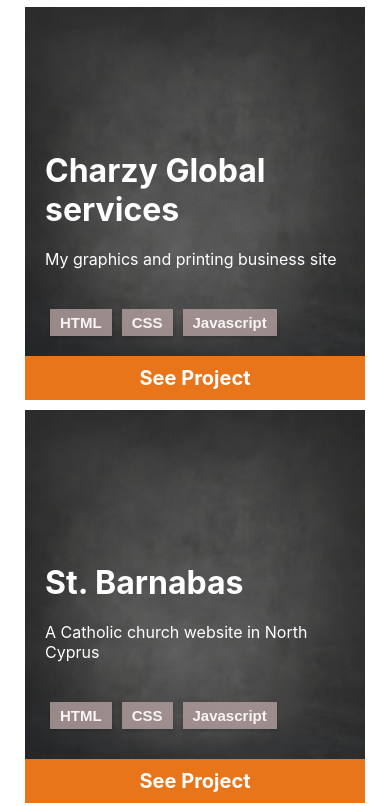
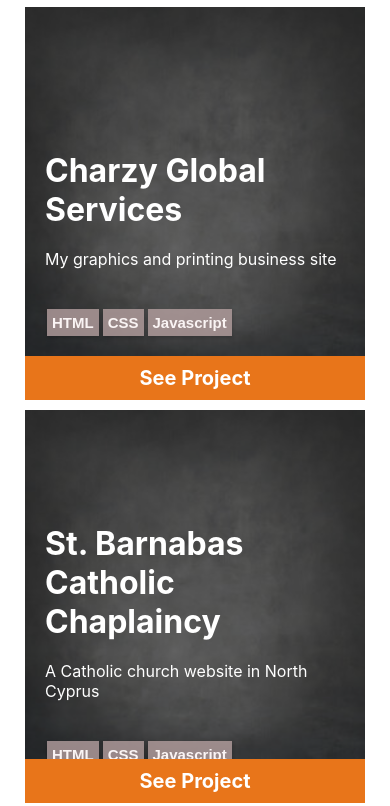
Before and after one commit to Charzy-1/My-Portfolio-Website, a website: page index.html in a window 390 px wide. Shown: the part 2887-3693 px from the top of the page. Drawn offline with Linux system fonts and the light colour scheme.

Commit message:
I made my project boxes dynamic for my future work

```diff
--- a/index.html
+++ b/index.html
@@ -107,7 +107,7 @@
           <div class="project-box">
             <a href="#">
               <div class="project-content">
-                <h1>Charzy Global services</h1>
+                <h1>Charzy Global Services</h1>
                 <p>My graphics and printing business site</p>
                 <div class="button-container">
                   <button class="skill-button">HTML</button>
@@ -122,7 +122,7 @@
           <div class="project-box">
             <a href="#">
               <div class="project-content">
-                <h1>St. Barnabas</h1>
+                <h1>St. Barnabas Catholic Chaplaincy</h1>
                 <p>A Catholic church website in North Cyprus </p>
                 <div class="button-container">
                   <button class="skill-button">HTML</button>
--- a/styles.css
+++ b/styles.css
@@ -167,6 +167,7 @@ a:hover {
   .project-container {
     padding: 30px 70px 70px 70px;
   }
+
 
   .work-section {
     display: flex;
@@ -406,6 +407,7 @@ a:hover {
   .skill-button:hover {
     background-color: rgba(255, 255, 255, 1); /* Change button background color slightly on hover (optional) */
   }
+
 }
 
 @media (max-width: 1280px) {
@@ -856,6 +858,33 @@ a:hover {
   #paragraph {
     line-height: 40px;
   }
+
+  .project-content h1 {
+    padding-bottom: 20px;
+    padding-top: 80px;
+  }
+
+  .project-box:hover .project-content {
+    opacity: 0; /* Disappear on hover */
+  }
+
+  .button-container {
+    display: flex; /* Buttons displayed horizontally */
+    margin-top: 10px; /* Add some space between buttons and content */
+    padding-top: 30px;
+  }
+
+  /* Style for the buttons */
+  .skill-button {
+    background-color: rgba(180, 159, 159, 0.8); /* Transparent white background */
+    border: none;
+    color: rgb(250, 244, 244); /* Button text color */
+    padding: 5px 5px; /* Adjust padding as needed */
+
+    transition: background-color 0.3s ease; /* Add hover effect for buttons (optional) */
+    box-shadow: 0 2px 4px rgba(0, 0, 0, 0.2); /* Add shadow effect */
+    margin: 0 2px; /* Add margin between buttons */
+  }
 }
 
 @media (max-width: 515px) {
```
